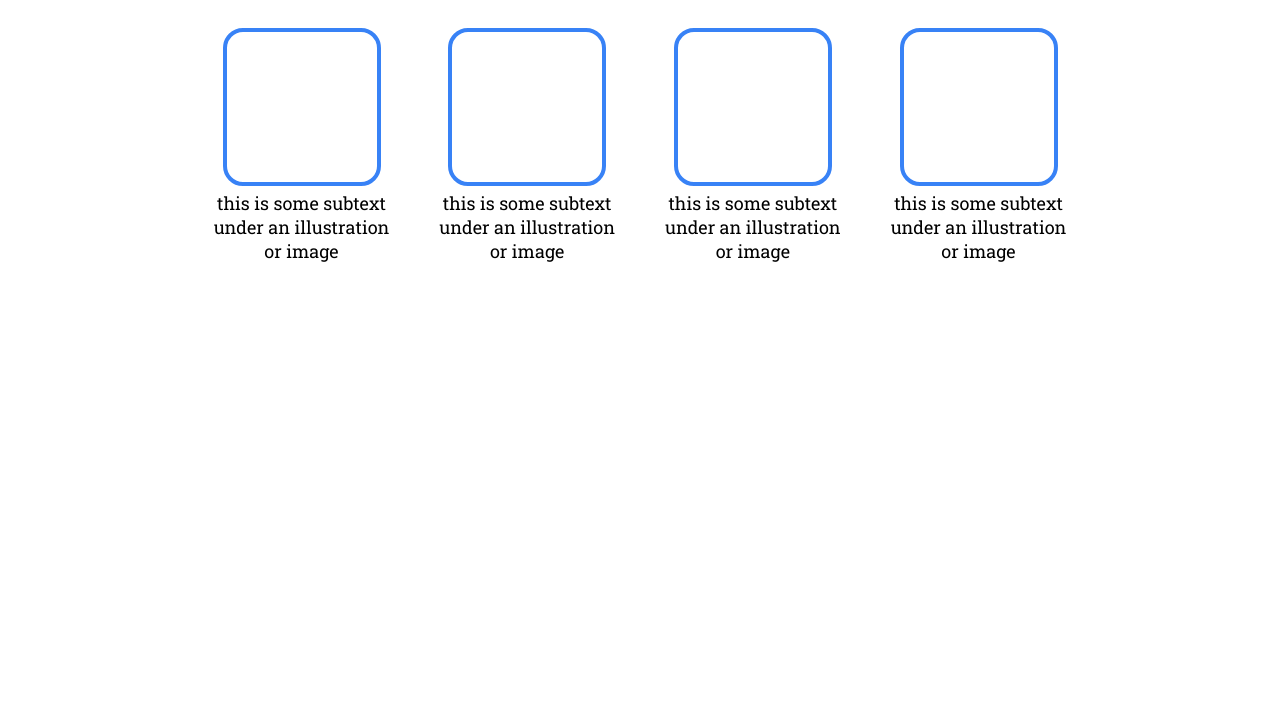
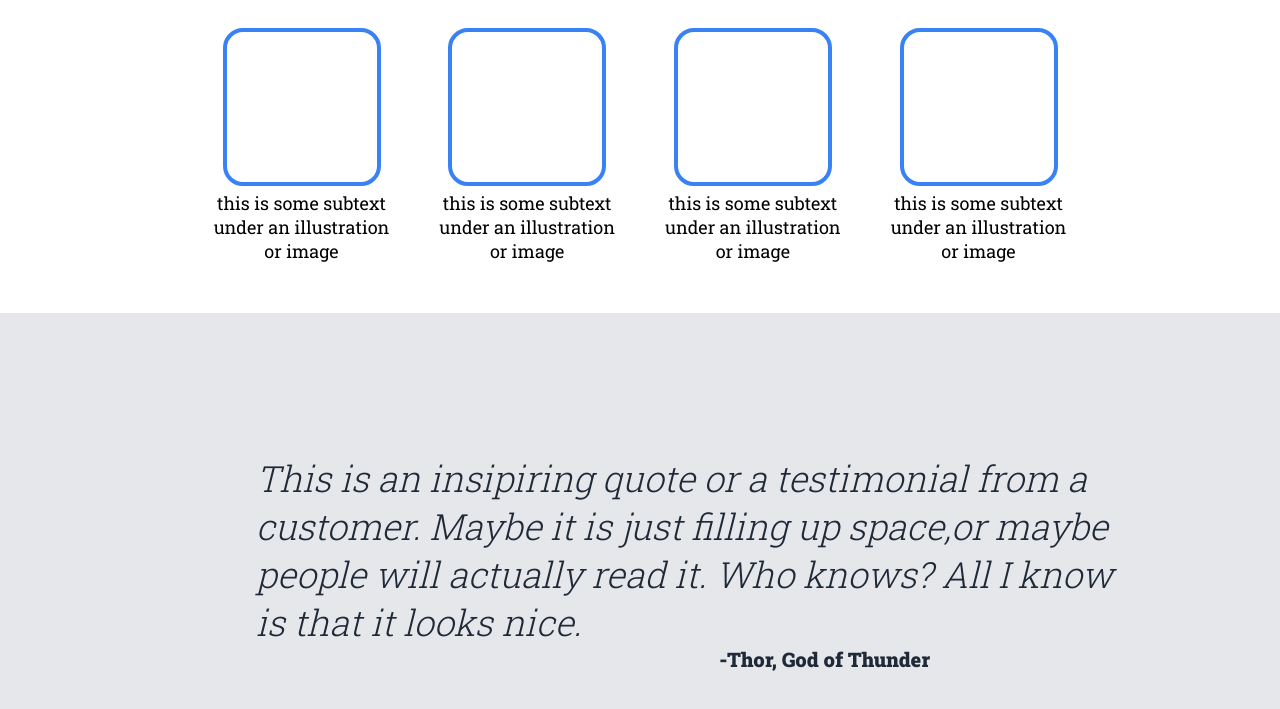
Before and after one commit to TEEVRABHANDARI/Odin-Landing-page, a plain HTML site: page index.html in a window 1280 px wide. Shown: the part 719-1428 px from the top of the page. Before the commit the page ends 1032 px from the top, so only its background shows below. Drawn offline with Linux system fonts and the light colour scheme.

Commit message:
Finished 3Rd section

```diff
--- a/index.html
+++ b/index.html
@@ -61,5 +61,17 @@
             </div>
         </div>
     </div>
+
+    <div class="third-section">
+        <div class="h3-div">
+            <h3>This is an insipiring quote or a testimonial from a <br>customer.
+                Maybe it is just filling up space,or maybe <br>people will actually read it.
+                Who knows? All I know <br> is that it looks nice.
+            </h3>
+        </div>
+        <div class="p-div">
+            <p id="pthird">-Thor, God of Thunder</p>
+        </div>
+    </div>
 </body>
 </html>
--- a/style.css
+++ b/style.css
@@ -120,3 +120,35 @@ img{
     margin-top: 5px;
     font-size: 18px;
 }
+
+.third-section{
+    background-color: #e5e7eb;
+    height: 500px;
+    display: flex;
+    flex-direction: column;
+    justify-content: center;
+}
+
+h3{
+    color: #1f2937;
+    text-align: left;
+    font-size: 36px;
+    font-weight: 300;
+    font-style: italic;
+    margin-left: 20%;
+}
+
+#pthird{
+    color: #1f2937;
+    text-align: right;
+    text-align: end;
+
+}
+
+.p-div{
+    display: flex;
+   font-size: 20px;
+   margin-right: 350px;
+   font-weight: 900;
+   justify-content: flex-end;
+}
```
